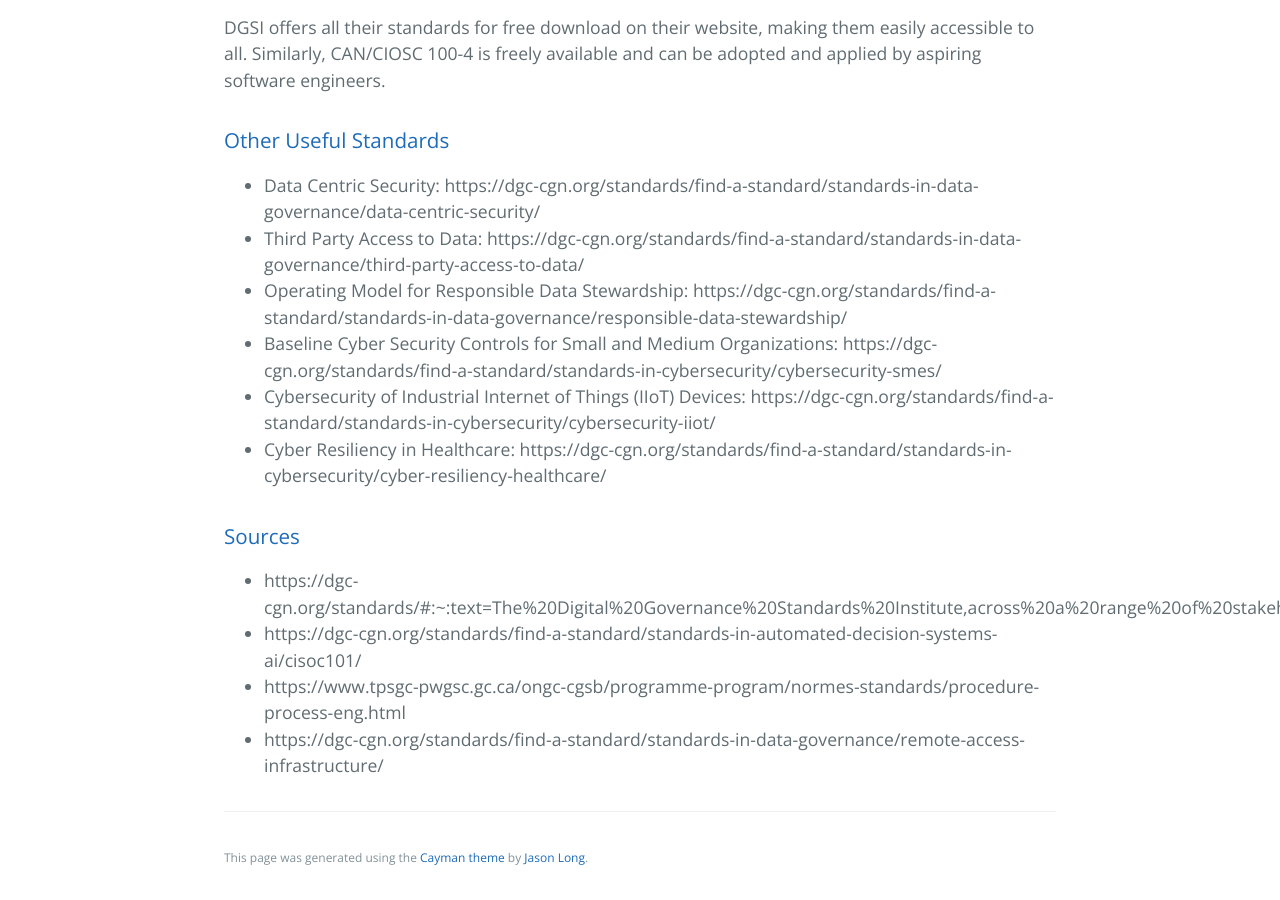
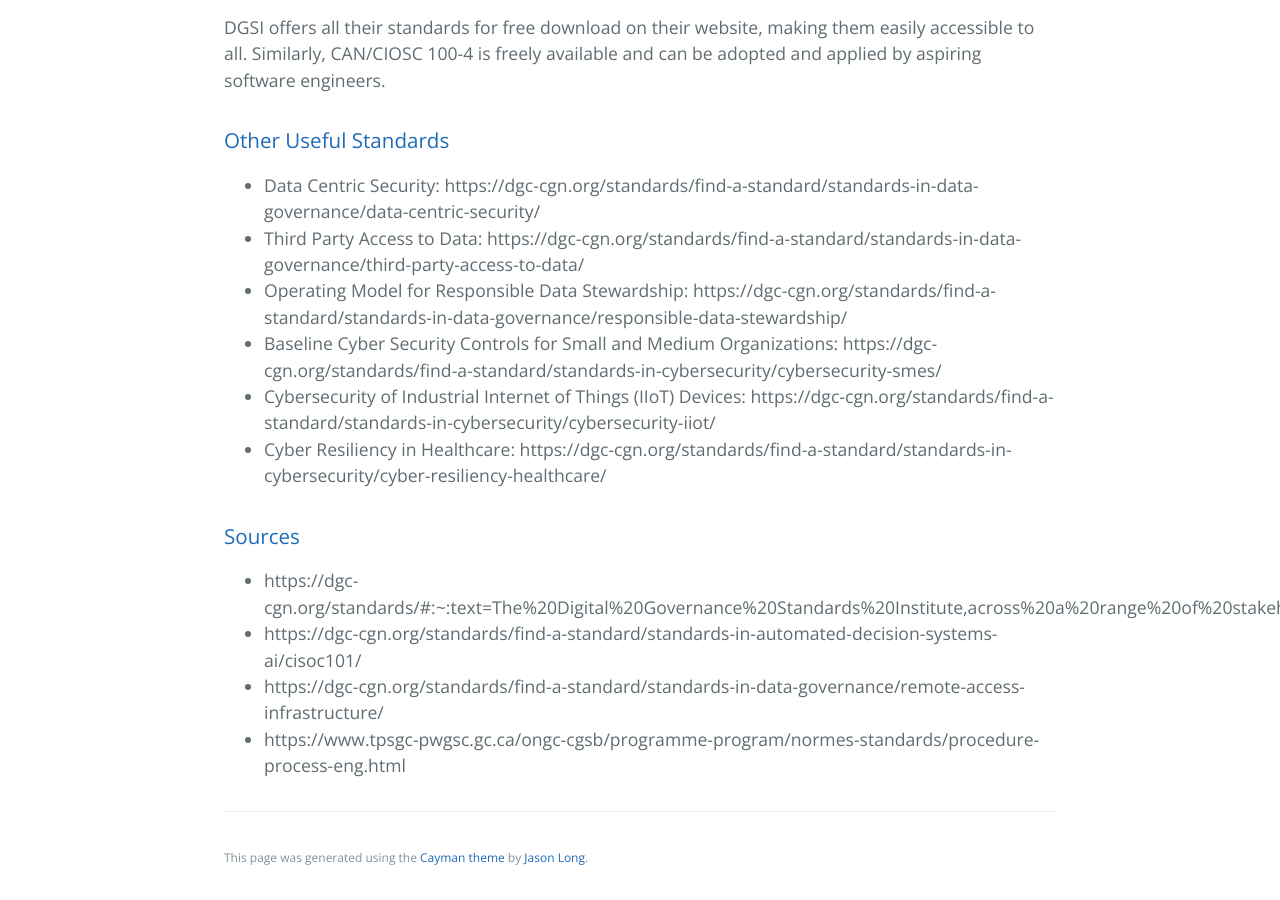
Before and after one commit to learning-software-engineering/learning-software-engineering.github.io, a Jekyll site: the page built from Topics/Development_Process/Standards_For_Best_Practices.md, in a window 1280 px wide and 900 px high, scrolled down 2097 px. Built offline with Jekyll 4.4.1, drawn with Linux system fonts in a browser that asks for light colours; our own code applies the rules of GitHub Pages for plain Markdown files.

```diff
--- a/Topics/Development_Process/Standards_For_Best_Practices.md
+++ b/Topics/Development_Process/Standards_For_Best_Practices.md
@@ -55,5 +55,5 @@
 
 - https://dgc-cgn.org/standards/#:~:text=The%20Digital%20Governance%20Standards%20Institute,across%20a%20range%20of%20stakeholders.
 - https://dgc-cgn.org/standards/find-a-standard/standards-in-automated-decision-systems-ai/cisoc101/
+- https://dgc-cgn.org/standards/find-a-standard/standards-in-data-governance/remote-access-infrastructure/
 - https://www.tpsgc-pwgsc.gc.ca/ongc-cgsb/programme-program/normes-standards/procedure-process-eng.html
-- https://dgc-cgn.org/standards/find-a-standard/standards-in-data-governance/remote-access-infrastructure/
```
